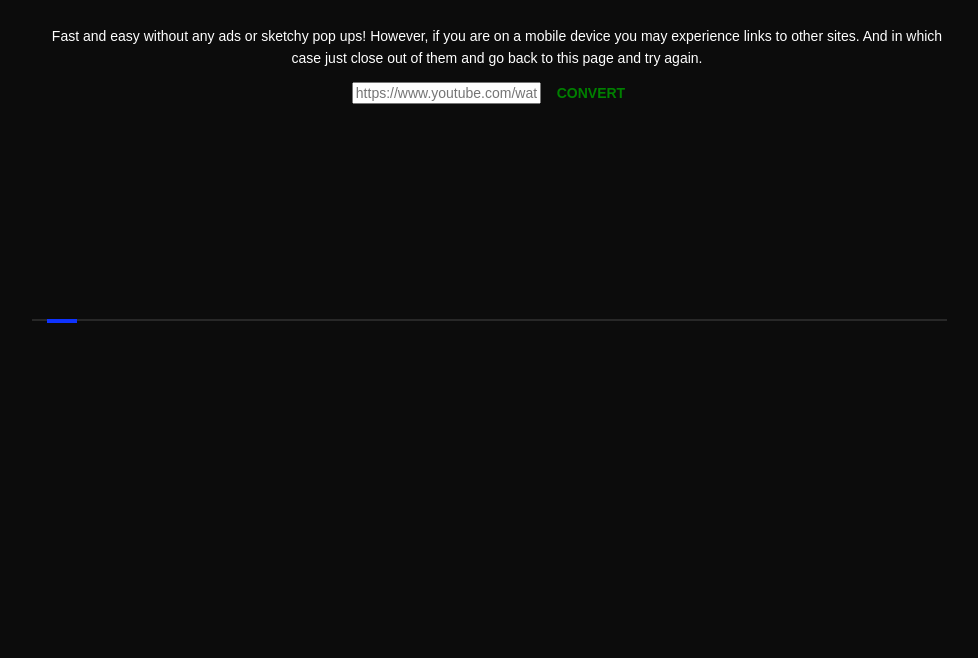
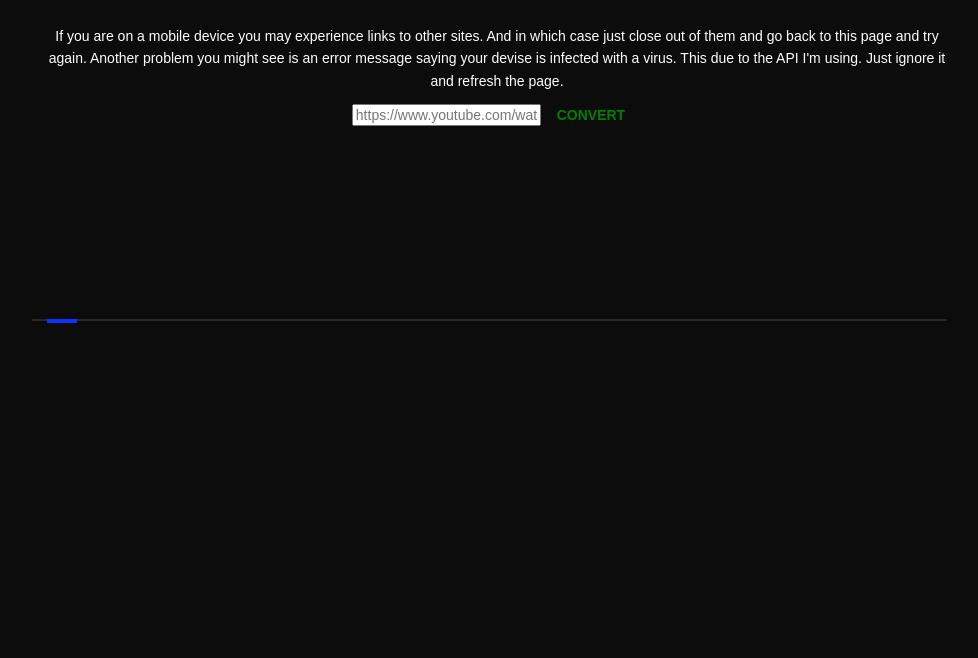
Before and after one commit to sp-des/Youtube-to-Mp3-Converter, a plain HTML site: page index.html in a window 1280 px wide. Shown: the part 142-800 px from the top of the page, without its empty margins (143-1121 px from the left). Drawn offline with nearby package versions, Linux system fonts and the light colour scheme; a web font is replaced by a local one.

Commit message:
Update index.html

```diff
--- a/index.html
+++ b/index.html
@@ -13,7 +13,7 @@
 <body>
     <center>
         <h1>YouTube to Mp3 converter</h1>
-        <span>Fast and easy without any ads or sketchy pop ups! However, if you are on a mobile device you may experience links to other sites. And in which case just close out of them and go back to this page and try again.</span>
+        <span>If you are on a mobile device you may experience links to other sites. And in which case just close out of them and go back to this page and try again. Another problem you might see is an error message saying your devise is infected with a virus. This due to the API I'm using. Just ignore it and refresh the page.</span>
         <bodyy>
         <form name="yt" action="" method="get">
             <div class="input-group col-lg-8">
```
